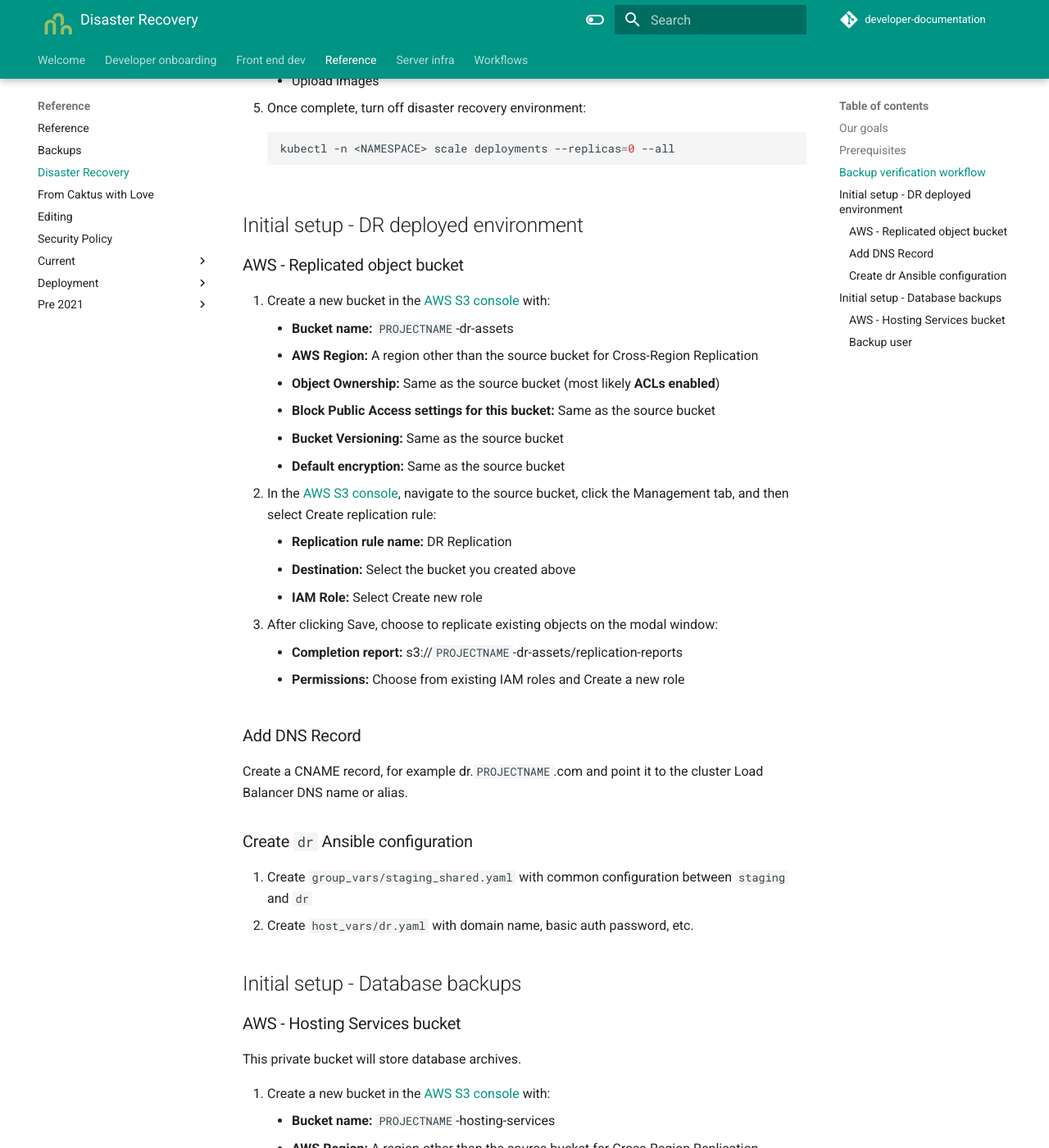
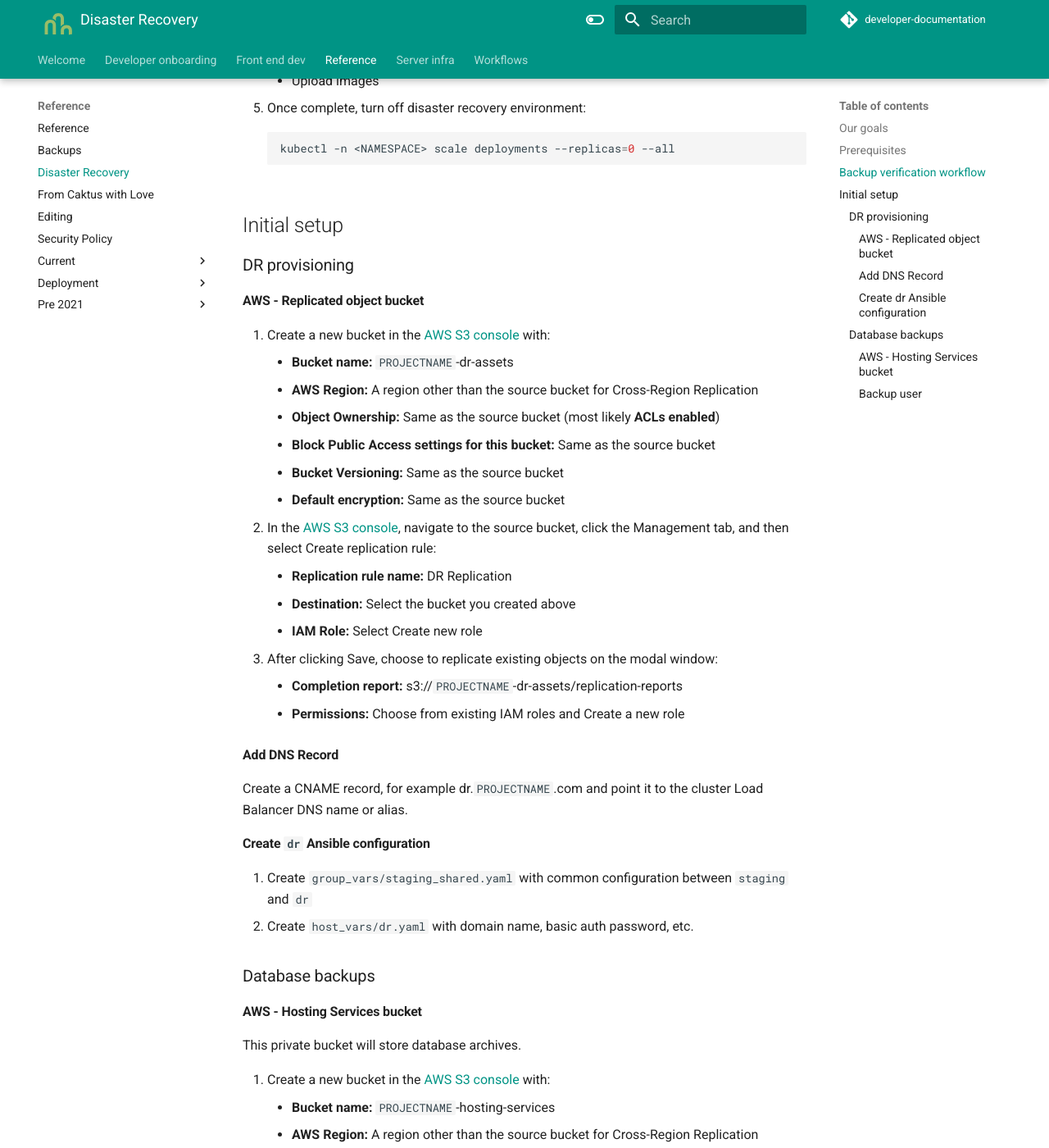
Before and after one commit to caktus/guidebook, an MkDocs documentation site: the page built from docs/reference/disaster-recovery.md, in a window 1280 px wide and 1400 px high, scrolled down 1331 px. Shown: the whole window at 82% size. Built offline with MkDocs 1.6.1 and Material for MkDocs 9.7.7, drawn with Linux system fonts in a browser that asks for light colours; comment, search, counter and statistics services are not loaded.

Commit message:
adjust header levels under Initial setup

````diff
--- a/docs/reference/disaster-recovery.md
+++ b/docs/reference/disaster-recovery.md
@@ -43,9 +43,11 @@ However, most projects should roughly follow this pattern:
    kubectl -n <NAMESPACE> scale deployments --replicas=0 --all
    ```
 
-## Initial setup - DR deployed environment
+## Initial setup
 
-### AWS - Replicated object bucket
+### DR provisioning
+
+#### AWS - Replicated object bucket
 
 1. Create a new bucket in the [AWS S3 console](https://s3.console.aws.amazon.com/s3/bucket/create) with:
     * **Bucket name:** `PROJECTNAME`-dr-assets
@@ -62,18 +64,18 @@ However, most projects should roughly follow this pattern:
     * **Completion report:** s3://`PROJECTNAME`-dr-assets/replication-reports
     * **Permissions:** Choose from existing IAM roles and Create a new role
 
-### Add DNS Record
+#### Add DNS Record
 
 Create a CNAME record, for example dr.`PROJECTNAME`.com and point it to the cluster Load Balancer DNS name or alias.
 
-### Create `dr` Ansible configuration
+#### Create `dr` Ansible configuration
 
 1. Create `group_vars/staging_shared.yaml` with common configuration between `staging` and `dr`
 2. Create `host_vars/dr.yaml` with domain name, basic auth password, etc.
 
-## Initial setup - Database backups
+### Database backups
 
-### AWS - Hosting Services bucket
+#### AWS - Hosting Services bucket
 
 This private bucket will store database archives.
 
@@ -85,7 +87,7 @@ This private bucket will store database archives.
     * **Bucket Versioning:** Enable
     * **Default encryption:** Enable
 
-### Backup user
+#### Backup user
 
 1. Create a new user in the [AWS IAM console](https://us-east-1.console.aws.amazon.com/iam/home#/users$new?step=details) with:
     *  **User name:** `PROJECTNAME`-backups
````
